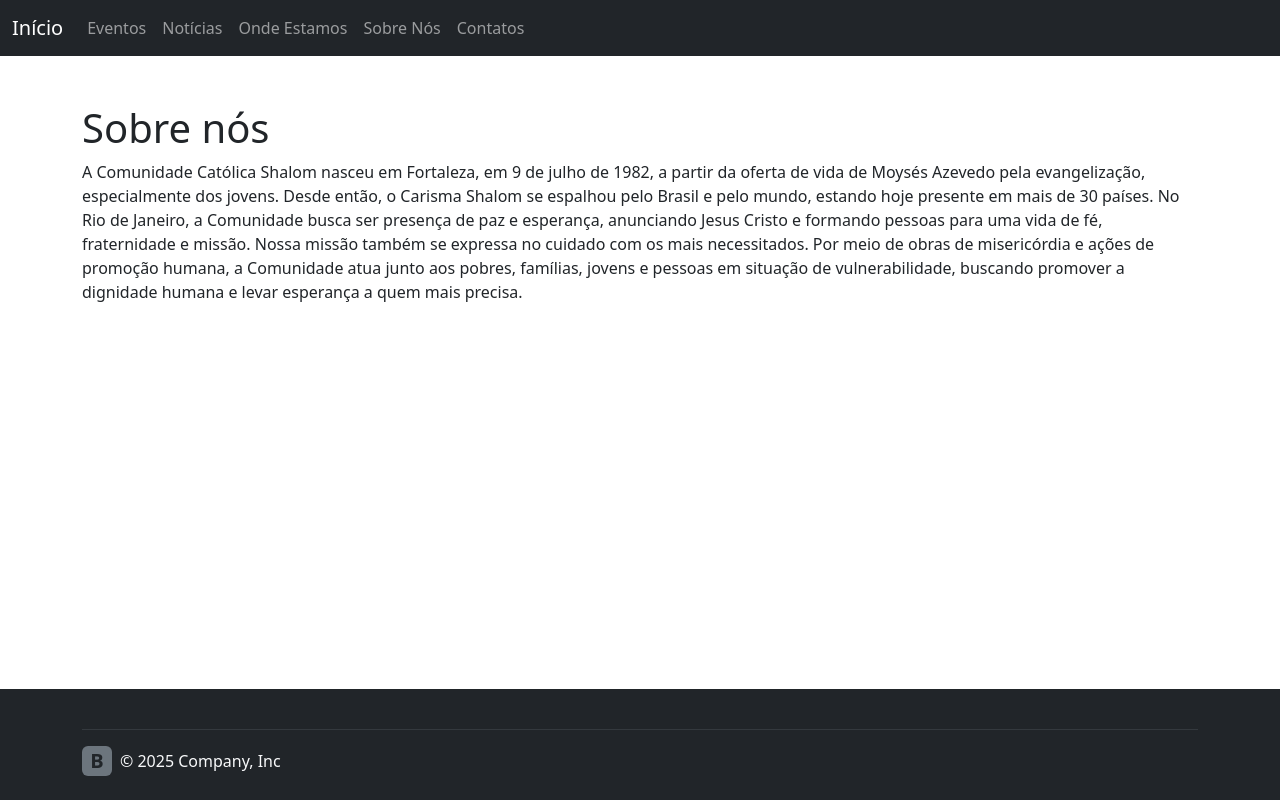
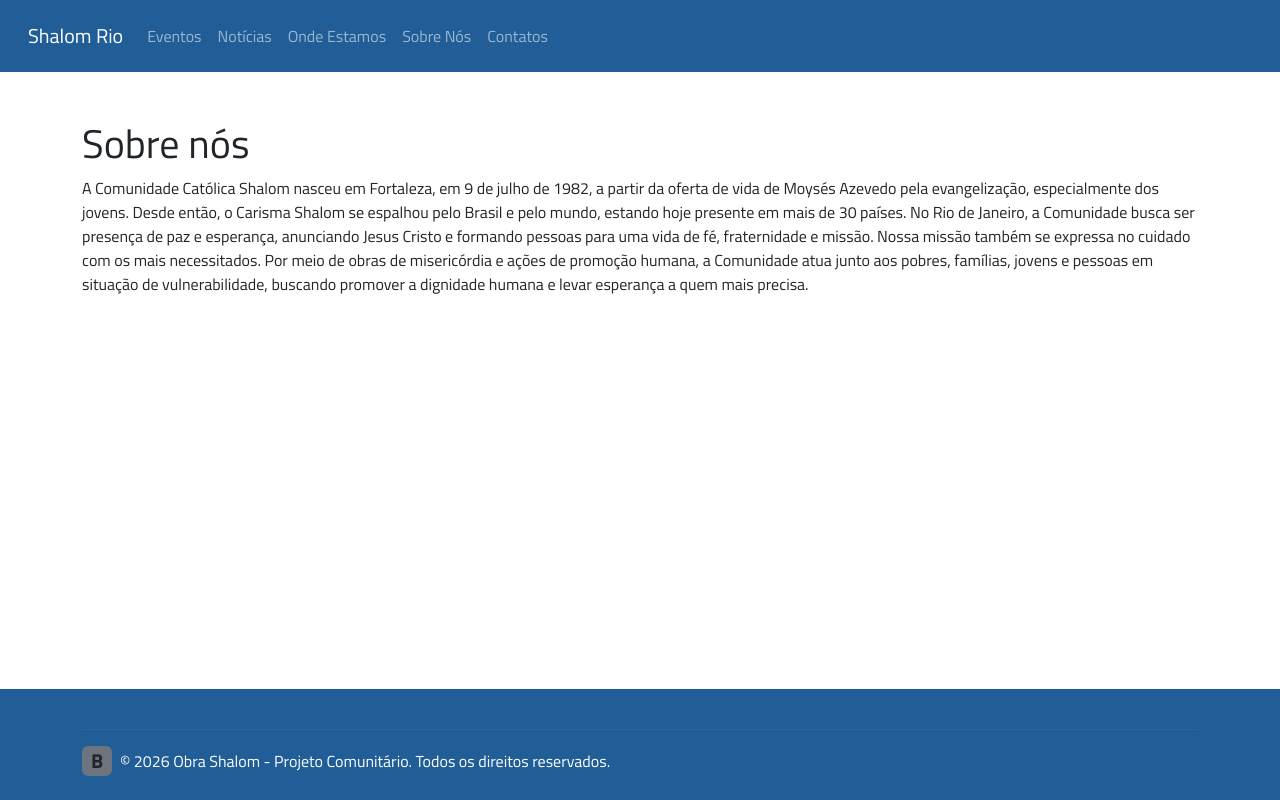
Before and after one commit to ShalomSiteRj/site-shalom-rio, a React (Vite) app: page /sobre in a window 1280 px wide. Built offline with nearby package versions, Linux system fonts and the light colour scheme.

Commit message:
melhorias de elementos

```diff
--- a/src/App.css
+++ b/src/App.css
@@ -1,3 +1,19 @@
 .App {
   text-align: center;
 }
+
+
+
+.navbar {
+  background-color: #215E97;
+  color: #fff;
+  padding: 1rem;
+
+}
+
+.rodape {
+  background-color: #215E97;
+  color: #ffffff;
+  padding: 1rem;
+  text-align: center;
+}
--- a/src/App.jsx
+++ b/src/App.jsx
@@ -10,6 +10,8 @@ import Eventos from './templates/eventos.jsx'
 import Noticias from './templates/noticias.jsx'
 import Onde from './templates/onde.jsx'
 import Sobre from './templates/sobre.jsx'
+
+
 
 
 function App() {
--- a/src/components/Navbar.jsx
+++ b/src/components/Navbar.jsx
@@ -3,9 +3,10 @@ import { Link } from 'react-router-dom';
 
 function Navbar() {
   return (
-    <nav className="navbar navbar-expand-lg navbar-dark bg-dark">
+    <nav className="navbar navbar-expand-lg navbar-dark ">{/* bg-primary ou dark */}
       <div className="container-fluid">
-        <Link className="navbar-brand" to="/">Início</Link>
+        <Link className="navbar-brand"  to="/">Shalom Rio</Link> {/* Isso é um comentário */}
+        {/* Navbar-brand deixa a primeira opção do menu maior, podendo ser usado com um logo */}
 
         <button
           className="navbar-toggler"
@@ -18,18 +19,23 @@ function Navbar() {
 
         <div className="collapse navbar-collapse" id="navbarNav">
           <ul className="navbar-nav me-auto mb-2 mb-lg-0">
+
             <li className="nav-item">
-              <Link to="/eventos" className="nav-link">Eventos</Link>
+              <Link to="/eventos" className="nav-link">Eventos</Link>{/* todos os outro são nav-link */}
             </li>
+
             <li className="nav-item">
               <Link to="/noticias" className="nav-link">Notícias</Link>
             </li>
+
             <li className="nav-item">
               <Link to="/onde" className="nav-link">Onde Estamos</Link>
             </li>
+
             <li className="nav-item">
               <Link to="/sobre" className="nav-link">Sobre Nós</Link>
             </li>
+
             <li className="nav-item">
               <Link to="/contatos" className="nav-link">Contatos</Link>
             </li>
--- a/src/components/rodape.jsx
+++ b/src/components/rodape.jsx
@@ -2,7 +2,7 @@ import { Link } from "react-router-dom";
 
 function Rodape() {
   return (
-    <footer className="bg-dark text-light py-4">
+    <footer className=" rodape py-4"> {/* bg-primary ou dark e text-light */}
       <div className="container">
 
         <hr className="border-secondary" />
@@ -23,7 +23,7 @@ function Rodape() {
               B
             </div>
 
-            <span>© 2025 Company, Inc</span>
+            <span>© 2026 Obra Shalom - Projeto Comunitário. Todos os direitos reservados.</span>
           </div>
 
           {/* Lado direito */}
--- a/src/index.css
+++ b/src/index.css
@@ -1,3 +1,6 @@
+@import url('https://fonts.googleapis.com/css2?family=Titillium+Web:wght@300;400;600;700&display=swap');
+
 body {
-  margin: 0;
+    margin: 0;
+  font-family: 'Titillium Web', sans-serif;
 }
--- a/src/main.jsx
+++ b/src/main.jsx
@@ -4,6 +4,8 @@ import 'bootstrap/dist/css/bootstrap.min.css'
 import './index.css'
 import App from './App.jsx'
 
+
+
 createRoot(document.getElementById('root')).render(
   <StrictMode>
     <App />
```
